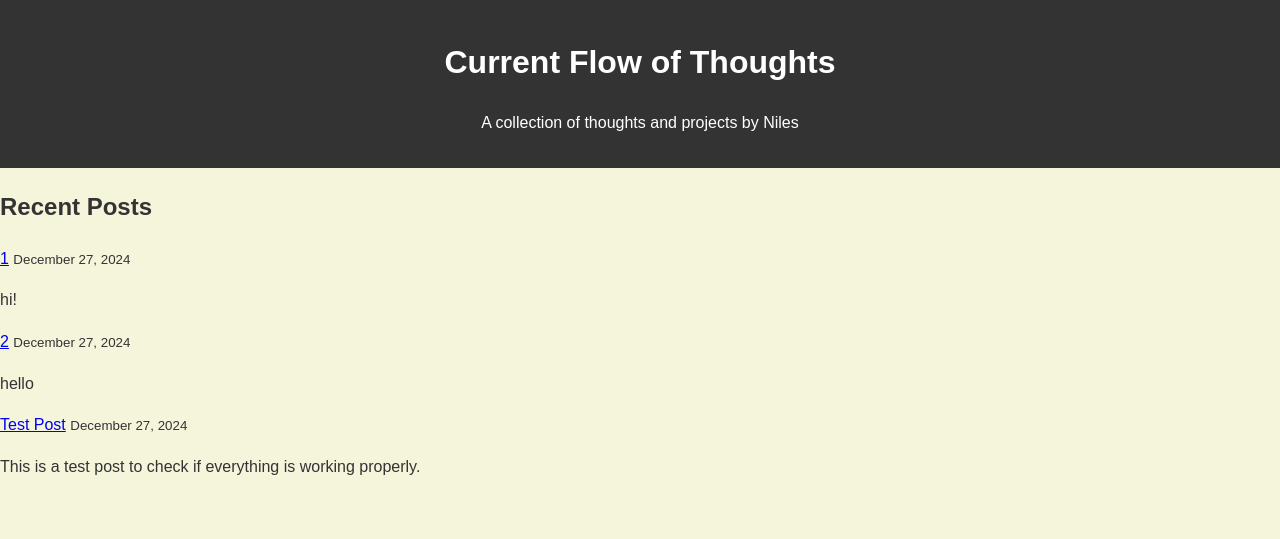
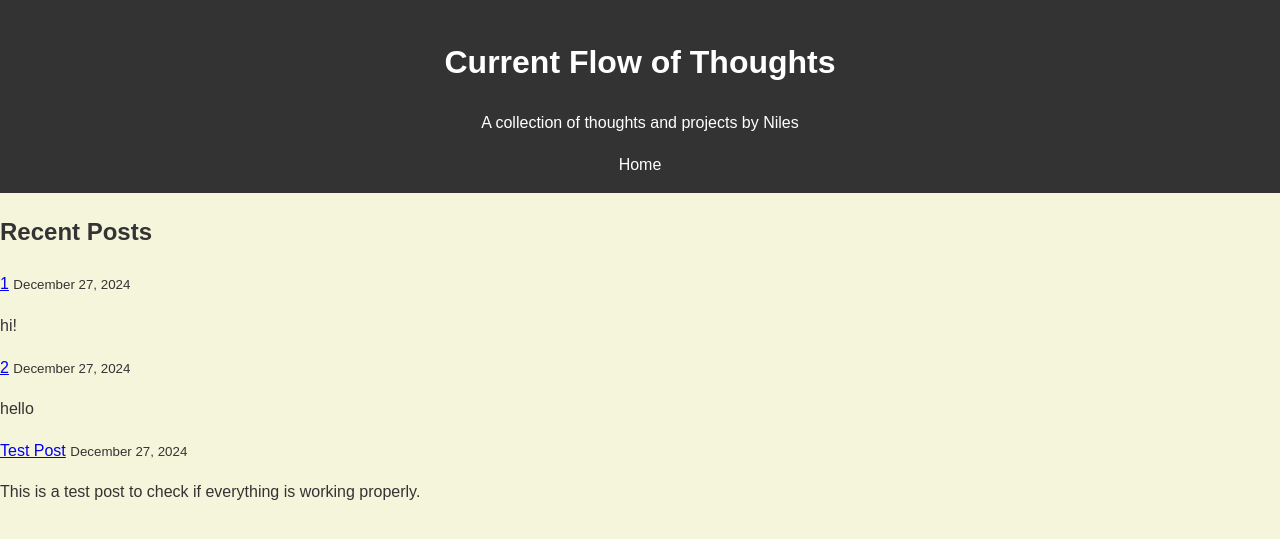
Before and after one commit to n-samaniego/Current-Flow-of-Thoughts, a Jekyll site: the page built from index.html, in a window 1280 px wide. Shown: the top 539 px of the page. Built offline with Jekyll 4.4.1, drawn with Linux system fonts in a browser that asks for light colours; the list of posts is cut into pages by our own code.

Commit message:
Update header.html

```diff
--- a/_includes/header.html
+++ b/_includes/header.html
@@ -1,4 +1,8 @@
 <header>
     <h1><a href="https://n-samaniego.github.io/Current-Flow-of-Thoughts/">Current Flow of Thoughts</a></h1>
     <p>A collection of thoughts and projects by {{ site.author }}</p>
+
+    <nav>
+    <a href="{{ site.url }}/">Home</a> <!-- Link back to the main site -->
+    </nav>
 </header>
```
